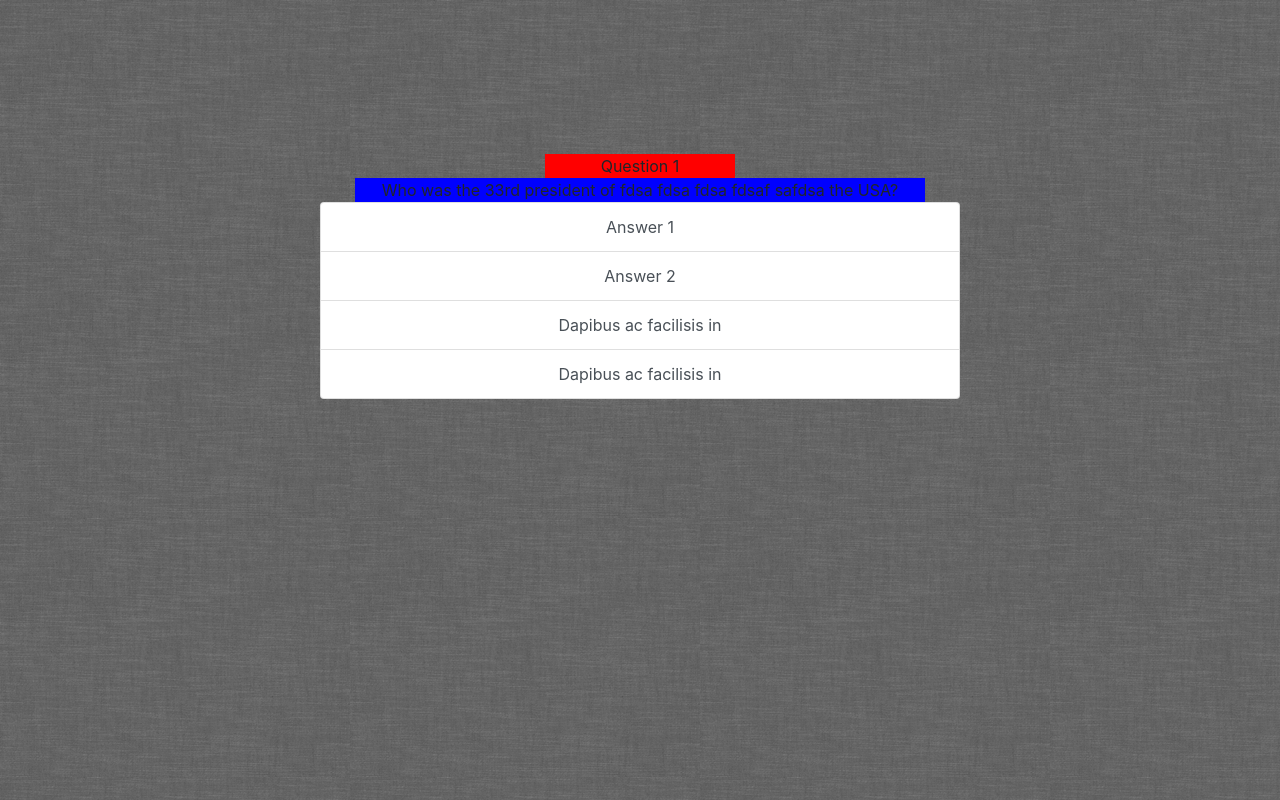
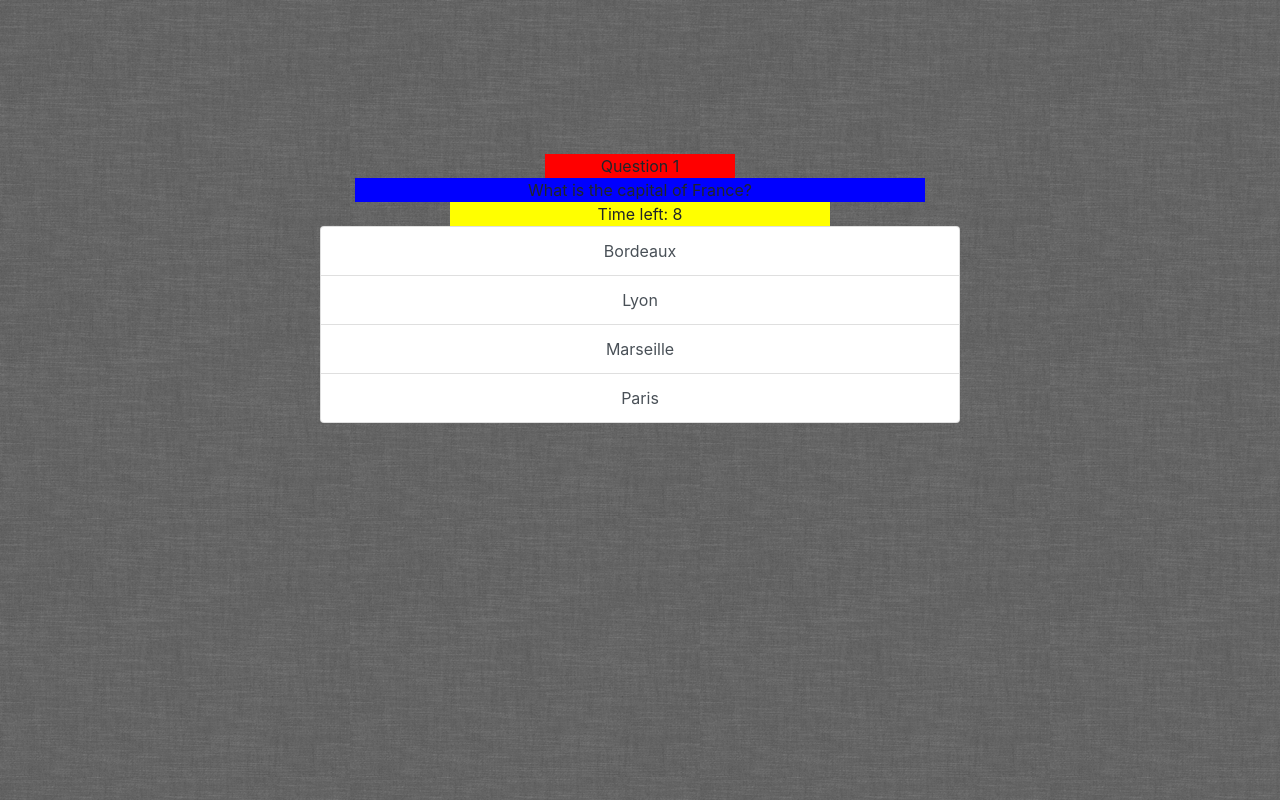
Before and after one commit to JCScalabre/TriviaGame, a plain HTML site: page index.html in a window 1280 px wide. Both pictures are taken after a click on the button "Start". Drawn offline with nearby package versions, Linux system fonts and the light colour scheme.

Commit message:
tuesday 12:02 am commit

```diff
--- a/assets/css/style.css
+++ b/assets/css/style.css
@@ -23,6 +23,11 @@ body {
 	background: blue;
 }
 
+.col-md-4 {
+	text-align: center;
+	background: yellow;
+}
+
 .list-group {
 	text-align: center;
 	width: 50%;
--- a/assets/javascript/app.js
+++ b/assets/javascript/app.js
@@ -1,5 +1,86 @@
-var questionpage = '<div class="container"><div class="row"><div class="col-md-2 mx-auto" id="questionNumber">Question 1</div></div><div class="row"><div class="col-md-6 mx-auto" id="question">Who was the 33rd president of fdsa fdsa fdsa fdsaf safdsa the USA?</div></div></div><div class="list-group mx-auto"><button href="#" class="list-group-item list-group-item-action">Answer 1</button><button href="#" class="list-group-item list-group-item-action">Answer 2</button><button href="#" class="list-group-item list-group-item-action">Dapibus ac facilisis in</button><button href="#" class="list-group-item list-group-item-action">Dapibus ac facilisis in</button></div>'
+// Variables:
 
-$("#startbutton").on("click", function() {
+// Questions:
+var question1 = {
+	questionNumber: "Question 1",
+	question: "What is the capital of France?",
+	answers: ["Bordeaux", "Lyon", "Marseille", "Paris"],
+	rightanswer: "Paris"
+}
+
+// HTML for 'questionpage' page:
+var questionpage = '<div class="container"><div class="row"><div class="col-md-2 mx-auto" id="questionNumber">Question 1</div></div><div class="row"><div class="col-md-6 mx-auto" id="question">Who was the 33rd president of fdsa fdsa fdsa fdsaf safdsa the USA?</div></div><div class="row"><div class="col-md-4 mx-auto" id="timeleft">Time left: <span id="timeleftnumber">30</span></div></div></div><div class="list-group mx-auto"><button href="#" class="list-group-item list-group-item-action" id="question1">Answer 1</button><button href="#" class="list-group-item list-group-item-action" id="question2">Answer 2</button><button href="#" class="list-group-item list-group-item-action" id="question3">Dapibus ac facilisis in</button><button href="#" class="list-group-item list-group-item-action" id="question4">Dapibus ac facilisis in</button></div>';
+var time = 10;
+
+// When the start button is clicked:
+$("#startbutton").on("click", start);
+
+// start();
+
+// Functions:
+
+
+
+
+// Our start function that executes when we click the start button:
+function start() {
 	$("body").html(questionpage);
-})
+	setInterval(timer, 1000);
+	setquestion();
+
+	// When you click Answer 1:
+	$("#question1").on("click", clickanswerdetector);
+
+	$("#question2").on("click", clickanswerdetector);
+
+	$("#question3").on("click", clickanswerdetector);
+
+	$("#question4").on("click", clickanswerdetector);
+
+}
+
+// Our correct answer checker for when we click an answer:
+
+function clickanswerdetector() {
+		if($(this).html() === question1.rightanswer) {
+			console.log("You chose the right answer. Good job!!!");
+		} else {
+			console.log("You chose the wrong answer :(")
+		}
+}
+
+// Our timer function:
+function timer() {
+	time--;
+
+	// This pushes our time variable into the time DOM:
+	$("#timeleftnumber").html(time);
+	console.log(time);
+
+
+
+	// When time is up:
+	if (time === 0) {
+		$("#timeleft").html("Time is up! <br> The right answer was: ")
+		$("#rightanswer").css("background-color", "green");
+		answerdetector();
+	}
+}
+
+// Pushes questions into our DOM:
+function setquestion() {
+	$("#questionNumber").html(question1.questionNumber);
+	$("#question").html(question1.question);
+	for (var i = 1; i < question1.answers.length + 1; i++) {
+		$("#question" + i).html(question1.answers[i-1]);
+	}
+}
+
+function answerdetector() {
+	// This for loop detects the right answer and highlights it in green:
+	for (var i = 1; i < question1.answers.length + 1; i++) {
+		if (question1.answers[i-1] === question1.rightanswer) {
+			$("#question" + i).css("background-color", "green");
+		}
+	}
+}
```
Also changed, not shown: index.html (+7 -4 lines).
